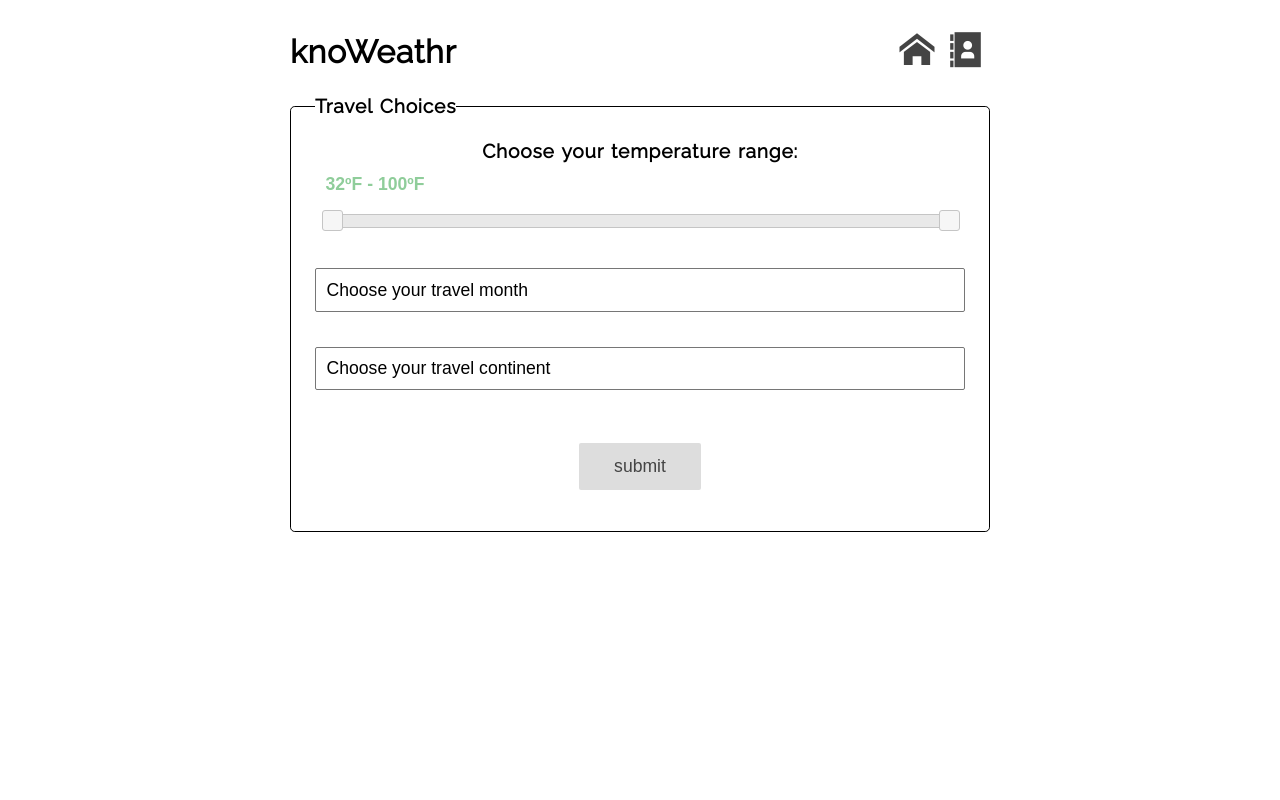
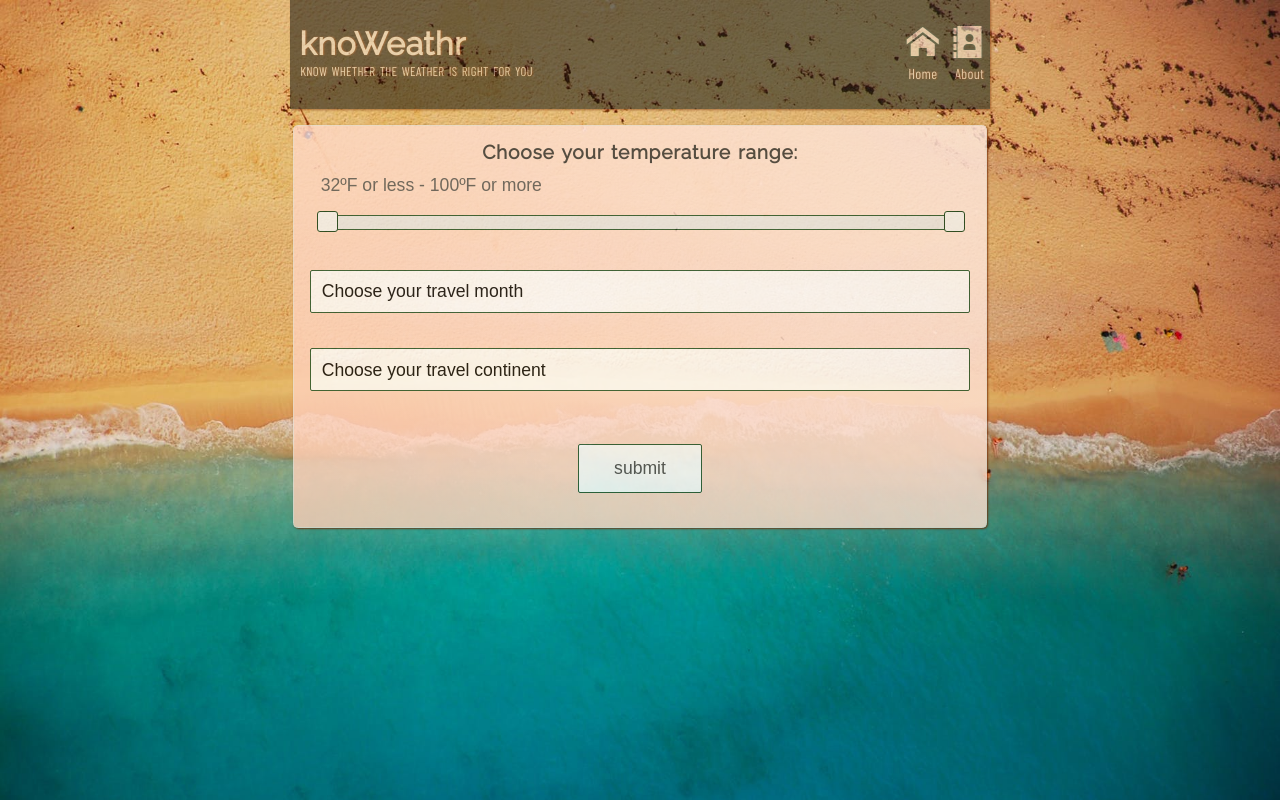
Before and after one commit to knoweathr/knoweathr-client, a plain HTML site: page index.html in a window 1280 px wide. Drawn offline with nearby package versions, Linux system fonts and the light colour scheme; some packages are replaced by stand-ins of ours; a script that the page names is missing; files whose address does not match are found by name; a web font is replaced by a local one.

Commit message:
some more css

```diff
--- a/index.html
+++ b/index.html
@@ -10,24 +10,27 @@
     <title>knoWeather</title>
     <link rel="stylesheet" href="styles/jquery-ui.min.css">
     <link rel="stylesheet" href="styles/reset.css">
+    <link rel="stylesheet" href="styles/icons.css">
     <link rel="stylesheet" href="styles/base.css">
     <link rel="stylesheet" href="styles/layout.css">
     <link rel="stylesheet" href="styles/module.css">
-    <link rel="stylesheet" href="styles/icons.css">
   </head>
   <body>
     <div id="wrapper">
-      <header>
+      <header class="clearfix">
         <h1><img class="logo" />knoWeathr</h1>
 
         <nav class="main-nav">
           <ul>
             <!-- <li class="tab" data-content="map"><a href="/">Home</a></li>
             <li class="tab" data-content="about"><a href="/about">About</a></li> -->
-            <li class="tab" data-content="map"><a href="/" class="icon-home"> </a></li>
-            <li class="tab" data-content="about"><a href="/about" class="icon-address-book"> </a></li>
+            <li class="tab" data-content="map"><a href="/" class="icon-home"></a></li>
+            <li class="tab" data-content="about"><a href="/about" class="icon-address-book"></a></li>
           </ul>
         </nav>
+
+        <div id="header-subtext">know whether the weather is right for you</div>
+        <div id="icon-subtext">Home About</div>
       </header>
 
       <div id="home" class="container">
@@ -61,15 +64,15 @@
               <option value="Europe">Europe</option>
               <option value="North America">North America</option>
               <option value="South America">South America</option>
-              <option value="Antartica...wierdo">Antartica...wierdo</option>
+              <option value="Antarctica">Antartica</option>
             </select>
             <input id="submit" type="submit" value="submit" />
           </form>
         </fieldset>
 
-        <fieldset id="map"><legend>Results</legend>
+        <div id="map">
           <!-- insert our map reference here. Hide Map until user runs a search. -->
-        </fieldset>
+        </div>
 
       </div> <!-- #home container -->
 
--- a/scripts/weather.js
+++ b/scripts/weather.js
@@ -20,7 +20,7 @@ var __API_URL__ = 'https://knoweathr.herokuapp.com';
       }
     });
     $('#temperature').val($('#slider-range').slider('values', 0) +
-      'ºF - ' + $('#slider-range').slider('values', 1) + 'ºF');
+      'ºF or less - ' + $('#slider-range').slider('values', 1) + 'ºF or more');
     // // Calling min and max
     // $('#slider-range').slider('values', 0);
     // $('#slider-range').slider('values', 1);
--- a/styles/base.css
+++ b/styles/base.css
@@ -1,4 +1,4 @@
-@import url("https://fonts.googleapis.com/css?family=Raleway");
+@import url("https://fonts.googleapis.com/css?family=Raleway|Barlow+Condensed|Spectral+SC");
 
 body {
   box-sizing: border-box;
@@ -8,12 +8,17 @@ body {
   line-height: 1.3em;
   word-spacing: 0.1em;
   letter-spacing: 0.05em;
-  background: #fff;
+  /*background: -webkit-radial-gradient(#8fcd9a, #d9fcd3);
+  background: -o-radial-gradient(#8fcd9a, #d9fcd3);
+  background: -moz-radial-gradient(#8fcd9a, #d9fcd3);
+  background: radial-gradient(#8fcd9a, #d9fcd3);*/
+  background: #fdee92 url("../bg.jpg") no-repeat fixed;
+  background-size: cover;
   color: #000;
 }
 
 #wrapper {
-  width: 95%;
+  width: 100%;
   max-width: 700px;
   margin: 0 auto;
 }
@@ -23,14 +28,27 @@ a {
   text-decoration: none;
 }
 
-
 h1 {
   display: inline-block;
-  font-size: 2em;
+  font-family: 'Spectral SC', Raleway, sans-serif;
+  font-size: 1.8em;
   font-weight: 900;
   letter-spacing: 0.02em;
   float: left;
   margin-top: 0.3em;
+  padding: 0 0.3em;
+  color: #ede3d7;
+  text-shadow: 1px 0 2px #722600;
+}
+
+@media only screen and (min-width: 359px) {
+  h1 {
+    font-size: 2em;
+  }
+
+  [class^="icon-"], [class*=" icon-"] {
+    font-size: 32px;
+  }
 }
 
 .clearfix::after {
--- a/styles/icons.css
+++ b/styles/icons.css
@@ -17,14 +17,19 @@
 	font-variant: normal;
 	text-transform: none;
 	line-height: 1;
-	color: #444;
-	font-size: 35px;
+	color: #ede3d7;
+	text-shadow: 0 0 2px #00606b;
+	font-size: 25px;
 	letter-spacing: 0.2em;
 	text-decoration: none;
 
 	/* Better Font Rendering =========== */
 	-webkit-font-smoothing: antialiased;
 	-moz-osx-font-smoothing: grayscale;
+}
+
+[class^="icon-"]:hover, [class*=" icon-"]:hover {
+	color: #fff;
 }
 
 .icon-home:before {
--- a/styles/layout.css
+++ b/styles/layout.css
@@ -1,10 +1,18 @@
 header {
-  padding: 2em 0;
+  padding: 1.5em 0;
+  margin-top: 1em 0 1.5em 0;
+  background: #001615;
+  background: linear-gradient(45deg, #000, #001615);
+  opacity: 0.5;
+  /*border-top: solid 1px #ede3d7;
+  border-bottom: solid 1px #ede3d7;*/
+  box-shadow: 1px 1px 2px #722600;
 }
 
 .main-nav ul {
   display: inline-block;
   float: right;
+  margin-top: 0.1em;
 }
 
 .main-nav li {
@@ -40,17 +48,22 @@ select {
   -moz-appearance: none;
   appearance: none;
   padding: 0.6em;
+  border: solid 1px #1c4f25;
   border-radius: 2px;
   color: #000;
 }
 
+option {
+  background: #fff;
+}
 
 input[type=submit] {
   border: 0;
   padding: 13px 35px;
   font-weight: 500;
   color: #444;
-  background: #ddd;
+  background: #fff;
+  border: solid 1px #1c4f25;
   border-radius: 2px;
   margin: 1em;
 }
@@ -63,16 +76,31 @@ input[type=submit]:active {
 label {
   font-size: 1.2em;
   font-weight: 600;
+  color: #333;
 }
 
 fieldset {
-  border: solid 1px;
-  padding: 1.5em;
+  border: solid 1px #ede3d7;
+  padding: 1em;
   border-radius: 0.3em;
-  margin: 2em 0;
+  margin: 1em 0.2em;
+  font-size: 0.9em;
+  background: -webkit-linear-gradient(45deg, #ffcfb7, #ffeae0);
+  background: -o-linear-gradient(45deg, #ffcfb7, #ffeae0);
+  background: -moz-linear-gradient(45deg, #ffcfb7, #ffeae0);
+  background: linear-gradient(45deg, #ffcfb7, #ffeae0);
+  opacity: 0.8;
+  box-shadow: 1px 1px 2px #722600;
 }
 
 legend {
   font-weight: 900;
   font-size: 1.2em;
+  display: none;
 }
+
+@media only screen and (min-width: 359px) {
+  fieldset {
+    font-size: 1em;
+  }
+}
--- a/styles/module.css
+++ b/styles/module.css
@@ -1,5 +1,9 @@
 #map {
-    height: 400px;
+  height: 400px;
+  border: solid 1px;
+  border-radius: 0.3em;
+  margin: 1.5em 0.2em 0.2em 0.2em;
+  box-shadow: 1px 1px 2px #722600;
 }
 
 #slider-range {
@@ -7,14 +11,55 @@
   margin: auto;
   margin-top: 0.5em;
   margin-bottom: 2.5em;
+  border: solid 1px #1c4f25;
 }
 
 #temperature {
   border: 0;
-  color: #8fcd9a;
-  font-weight: 900;
+  font-weight: 400;
+  background: inherit;
+  color: #555;
 }
 
 #fields {
   text-align: center;
 }
+
+#header-subtext {
+  display: inline-block;
+  margin: 0.5em 0 0 0.8em;
+  font-size: 0.7em;
+  font-weight: 100;
+  letter-spacing: 0.02em;
+  color: #ede3d7;
+  font-family: 'Barlow Condensed', Raleway, sans-serif;
+  text-shadow: 1px 0 2px #722600;
+  text-transform: uppercase;
+  float: left;
+  clear: left;
+}
+
+#icon-subtext {
+  display: inline-block;
+  margin: 0.2em 0.4em 0 0;
+  font-size: 0.8em;
+  font-weight: 100;
+  letter-spacing: 0.02em;
+  word-spacing: 0.6em;
+  color: #ede3d7;
+  font-family: 'Barlow Condensed', Raleway, sans-serif;
+  text-shadow: 1px 0 2px #722600;
+  float: right;
+  clear: right;
+}
+
+@media only screen and (min-width: 359px) {
+  #header-subtext {
+    font-size: 0.8em;
+  }
+
+  #icon-subtext {
+    font-size: 0.9em;
+    word-spacing: 1em;
+  }
+}
```
Also changed, not shown: bg.jpg (added), styles/jquery-ui.min.css.
